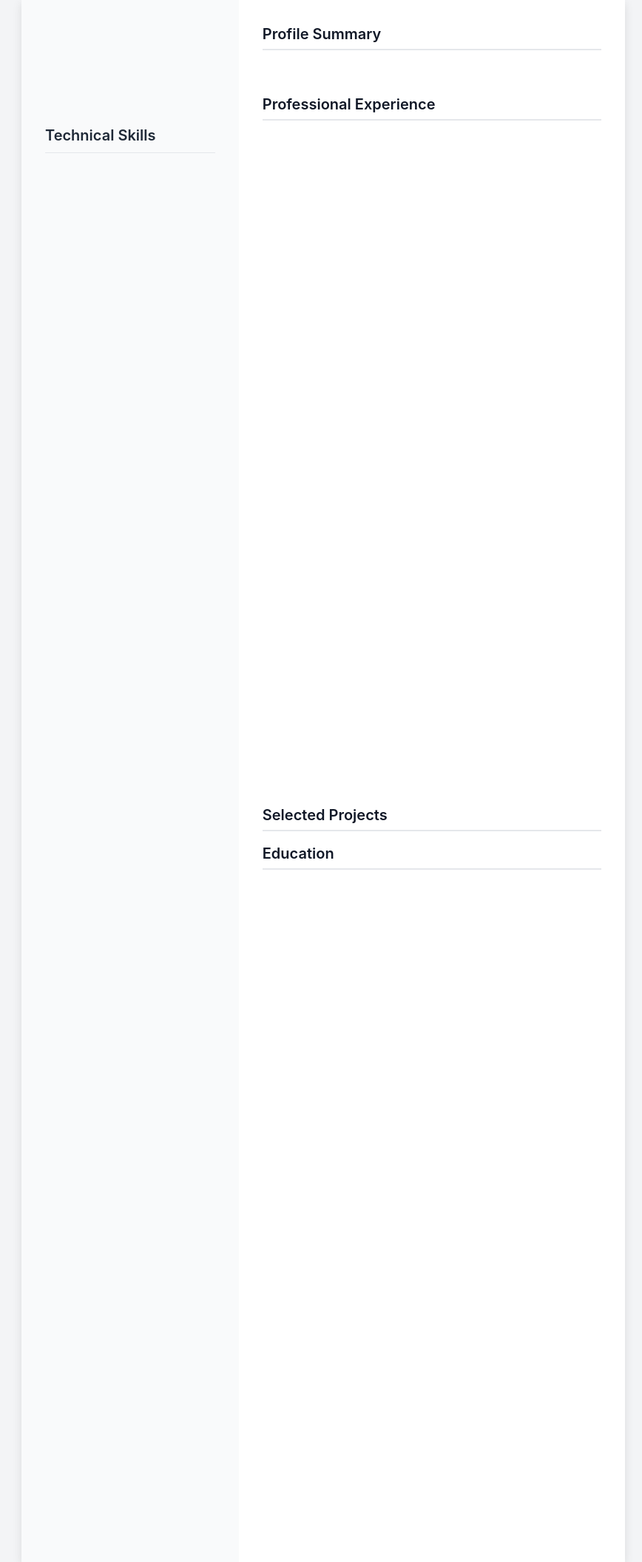
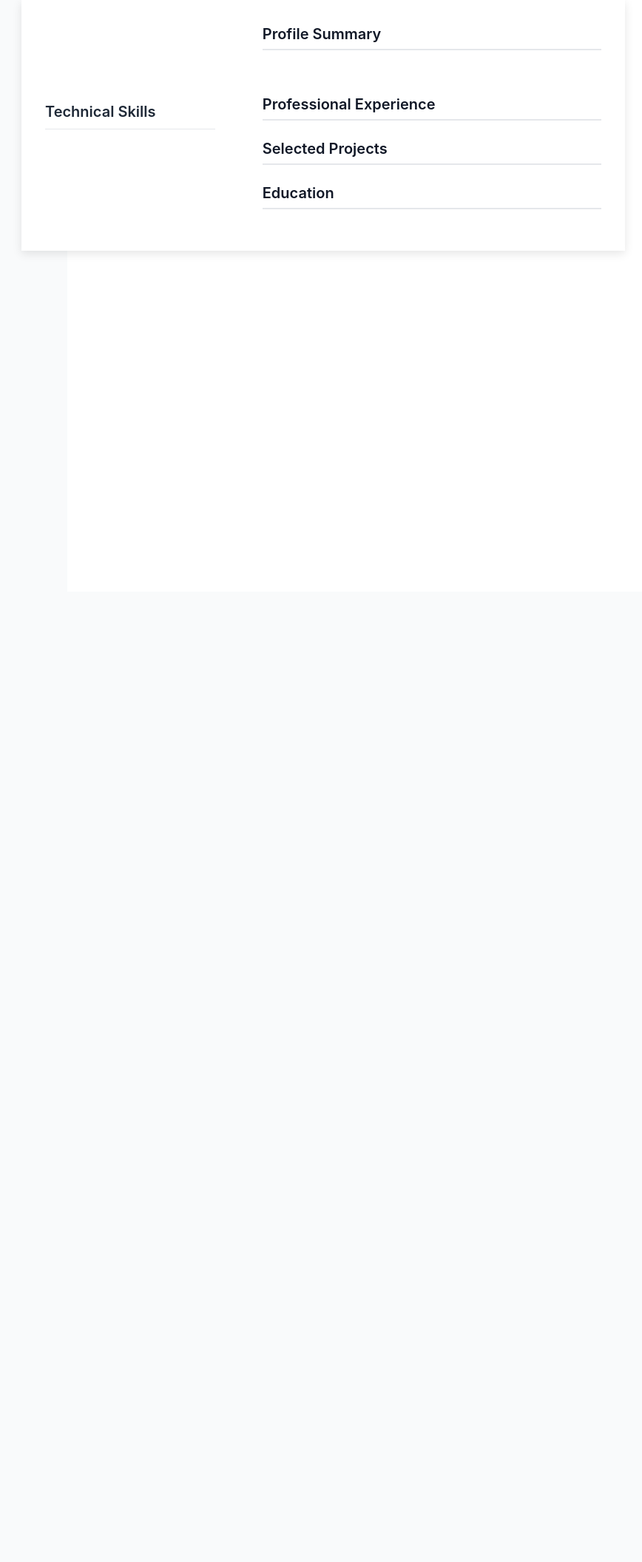
Before and after one commit to RGAO002/CareerOps-Pro, a Python web app: template templates/resume_template.html in a window 1280 px wide. Shown: the whole page at 74% size, without its empty margins (203-1071 px from the left). After the commit the page ends 343 px from the top, so only its background shows below. Run offline with Jinja, Linux system fonts and the light colour scheme; the template is opened without the code that fills it, so the values that code supplies are empty.

Commit message:
Adjusted resume template to flow content naturally across pages. Added one-click optimize button.

```diff
--- a/templates/resume_template.html
+++ b/templates/resume_template.html
@@ -12,7 +12,7 @@
 
     body {
       font-family: Inter, -apple-system, BlinkMacSystemFont, "Segoe UI", Roboto, "Helvetica Neue", Arial, sans-serif;
-      background-color: #f3f4f6;
+      background-color: white;
       line-height: 1.5;
       color: #374151;
       font-size: 14px;
@@ -27,35 +27,51 @@
     }
     a:hover { color: #1d4ed8; }
 
-    /* ========== Page Container ========== */
+    /* ========== Page Container - flowing layout ========== */
     .page-container {
       width: 8.5in;
+      margin: 0 auto;
       background-color: white;
       box-shadow: 0 4px 12px rgba(0, 0, 0, 0.1);
-      margin: 0 auto;
-      display: flex;
-      flex-direction: column;
+      position: relative;
     }
 
-    .resume-page {
-      min-height: 11in;
-      display: flex;
-      width: 100%;
+    /* ========== Sidebar background (repeats on each page) ========== */
+    .sidebar-bg {
+      position: fixed;
+      left: 0;
+      top: 0;
+      width: 3.06in;
+      height: 100%;
+      background-color: #f9fafb;
+      z-index: -1;
     }
 
-    /* ========== Sidebar ========== */
+    /* ========== Sidebar content (first page only) ========== */
     .sidebar {
-      width: 36%;
-      background-color: #f9fafb;
+      position: absolute;
+      left: 0;
+      top: 0;
+      width: 3.06in;
       padding: 2rem;
-      display: flex;
-      flex-direction: column;
     }
 
-    /* ========== Main Content ========== */
+    /* ========== Main Content (flowing) ========== */
     .main-content {
-      width: 64%;
+      margin-left: 3.06in;
       padding: 2rem;
+      background-color: white;
+    }
+
+    /* ========== Section spacing ========== */
+    .main-content section {
+      margin-bottom: 1.5rem;
+    }
+
+    /* ========== Avoid breaking inside entries ========== */
+    .exp-entry, .project-entry, .edu-entry {
+      break-inside: avoid;
+      page-break-inside: avoid;
     }
 
     /* ========== Typography - Tailwind Equivalents ========== */
@@ -215,9 +231,9 @@
 </style>
 </head>
 <body>
+  <div class="sidebar-bg"></div>
   <div class="page-container">
-    <!-- ========== PAGE 1 ========== -->
-    <div class="resume-page">
+    <!-- Sidebar content (first page only) -->
     <aside class="sidebar">
       <section>
         <h1 class="text-4xl font-bold text-gray-800" contenteditable="true" data-field="name">{{name}}</h1>
@@ -236,25 +252,20 @@
       </section>
     </aside>
 
+    <!-- Main Content - flows naturally across pages -->
     <main class="main-content">
       <section>
         <h2 class="text-xl mt-0">Profile Summary</h2>
         <p class="text-gray-700 leading-relaxed text-sm" contenteditable="true" data-field="summary">{{summary}}</p>
       </section>
 
-        <section class="mt-6">
+      <section>
         <h2 class="text-xl">Professional Experience</h2>
         {{experience_html}}
       </section>
-      </main>
-    </div>
 
-    <!-- ========== PAGE 2 ========== -->
-    <div class="resume-page">
-      <aside class="sidebar"></aside>
-      <main class="main-content">
       <section>
-          <h2 class="text-xl mt-0">Selected Projects</h2>
+        <h2 class="text-xl">Selected Projects</h2>
         <div class="space-y-6">
           {{projects_html}}
         </div>
@@ -268,6 +279,5 @@
       </section>
     </main>
   </div>
-  </div>
 </body>
 </html>
```
Also changed, not shown: app.py (+29 -0 lines), utils/html_renderer.py (+72 -67 lines). Lines whose indentation alone changed are shown as unchanged.
